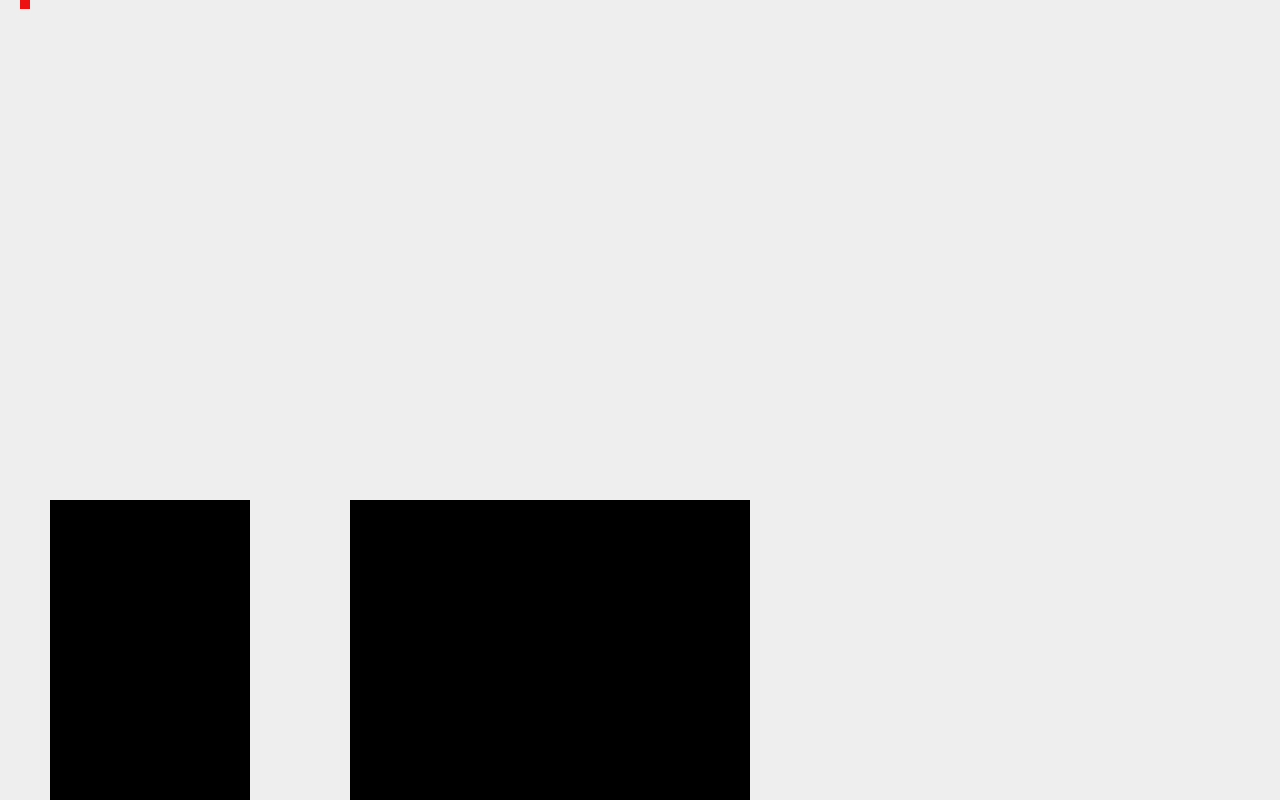
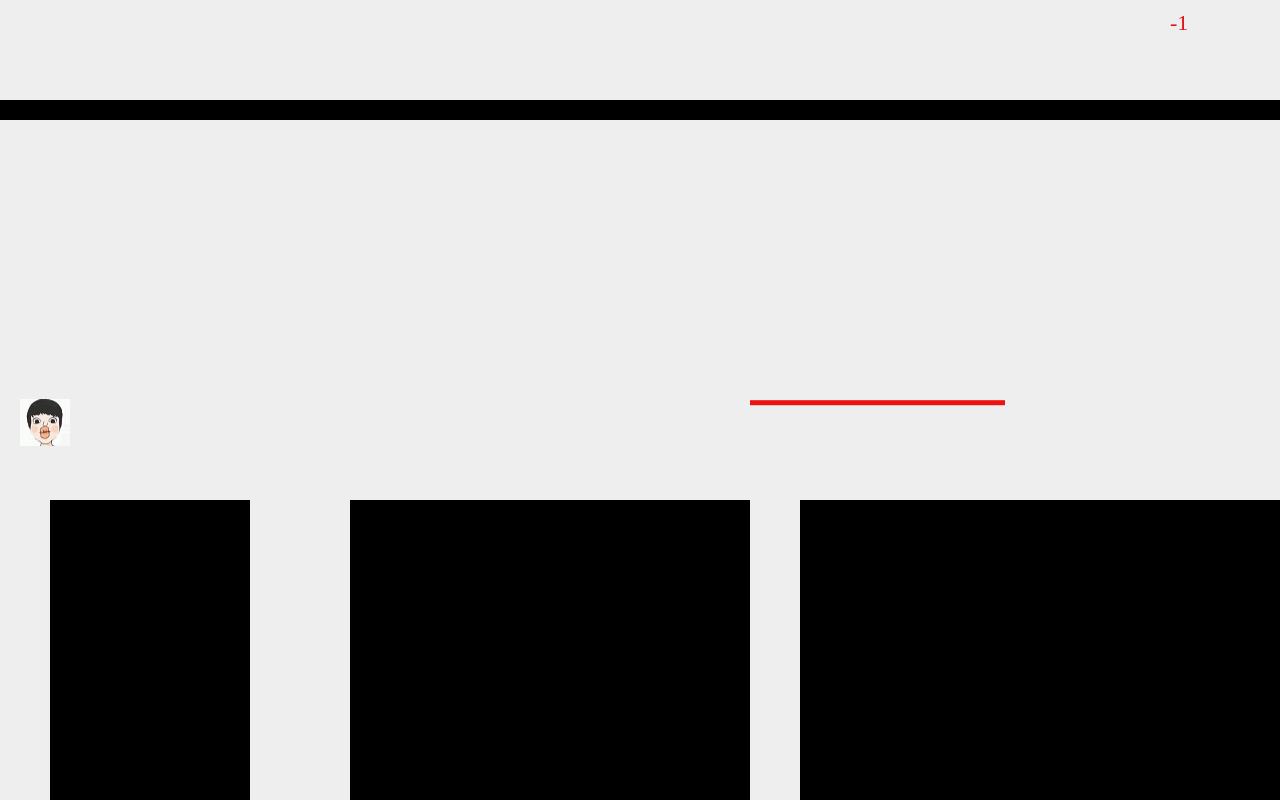
Before and after one commit to yuneil/Avalon, a website: page static/views/selina.html in a window 1280 px wide. Drawn offline with Linux system fonts and the light colour scheme.

Commit message:
碰撞模型

```diff
--- a/static/scripts/common/resolver.js
+++ b/static/scripts/common/resolver.js
@@ -7,13 +7,16 @@ class Resolver {
     init(callback) {
         var _this = this;
         this.callback = callback;
-        var ctxAudio = new window.AudioContext(),
-            analyser = ctxAudio.createAnalyser(),
-            buf = new Float32Array(1024),
-            input, error, frequency, pitch;
+        this.ctxAudio = new window.AudioContext();
+        this.analyser = this.ctxAudio.createAnalyser();
+        this.buf = new Float32Array(1024);
+        this.input;
+        this.error;
+        this.frequency;
+        this.pitch;
 
-        analyser.fftSize = 2048;
-        MIN_SAMPLES = 0; // will be initialized when AudioContext is created.
+        this.analyser.fftSize = 2048;
+        this.MIN_SAMPLES = 0; // will be initialized when AudioContext is created.
 
         navigator.getUserMedia({
             audio: true
@@ -22,14 +25,15 @@ class Resolver {
         });
 
         function eventGetUserMedia(stream) {
-            input = ctxAudio.createMediaStreamSource(stream);
-            var low = ctxAudio.createBiquadFilter();
+            _this.input = _this.ctxAudio.createMediaStreamSource(stream);
+            var low = _this.ctxAudio.createBiquadFilter();
             low.frequency.value = 1000.0;
             low.type = 'lowpass';
 
-            input.connect(low);
-            low.connect(analyser);
+            _this.input.connect(low);
+            low.connect(_this.analyser);
         }
+        return this;
     }
 
     start() {
@@ -52,11 +56,11 @@ class Resolver {
             return;
         }
 
-        analyser.getFloatTimeDomainData(buf);
+        this.analyser.getFloatTimeDomainData(this.buf);
 
-        frequency = pitch = this.autoCorrelate(buf, ctxAudio.sampleRate);
+        this.frequency = this.pitch = this.autoCorrelate(this.buf, this.ctxAudio.sampleRate);
 
-        this.callback();
+        this.callback(this.pitch);
 
         // var lastKey;
         // for (var key in AppConfig.dictTone) {
@@ -94,7 +98,7 @@ class Resolver {
             return -1;
 
         var lastCorrelation = 1;
-        for (var offset = MIN_SAMPLES; offset < MAX_SAMPLES; offset++) {
+        for (var offset = this.MIN_SAMPLES; offset < MAX_SAMPLES; offset++) {
             var correlation = 0;
 
             for (var i = 0; i < MAX_SAMPLES; i++) {
--- a/static/scripts/selina/config.js
+++ b/static/scripts/selina/config.js
@@ -2,4 +2,7 @@ var CONFIG = {
     pixelSpeed: 50,
     width: 0,
     height: 0,
+
+    //音符压缩比例
+    perPitch: 5
 }
--- a/static/scripts/selina/map/1.json
+++ b/static/scripts/selina/map/1.json
@@ -3,7 +3,9 @@
         [0, 0, 1, 2],
         [0, 0, 3, 5],
         [0, 0, 6, 10],
-        [0, 0, 12, 20]
+        [0, 0, 12, 20],
+        [0, 0, 21, 200],
+        [1, 0, 1, 200, 900]
     ],
-    "totalTime": 20
+    "totalTime": 200
 }
--- a/static/scripts/selina/stage.js
+++ b/static/scripts/selina/stage.js
@@ -1,15 +1,24 @@
 class Stage {
     constructor(_container, _option) {
         this.container = _container;
+        this.divPitch = undefined;
         this.canvas = undefined;
         this.ctx = undefined;
         this.canvasMap = undefined;
+        this.ctxMap = undefined;
         this.map = undefined;
         this.factory = new FactoryThing();
+        this.arrThing = [];
 
         this.initTime = undefined;
         this.isRunning = false;
         this.monstor = undefined;
+
+        this.sprite = undefined;
+        this.imgSprite = undefined;
+
+        this.resolver = new Resolver();
+        this.elapseTime = 0;
 
         this.option = {
             mapId: "1",
@@ -25,10 +34,13 @@ class Stage {
         this.canvas.height = CONFIG.height;
         this.ctx = this.canvas.getContext('2d');
 
+        this.divPitch = $('#divPitch');
+
         var _this = this;
         $.getJSON('/scripts/selina/map/' + this.option.mapId + '.json', function(res) {
             _this.map = res;
             _this.initMap();
+            _this.initSpriteImage();
         });
     }
 
@@ -38,11 +50,12 @@ class Stage {
         this.canvasMap = document.createElement('canvas'); // 离线缓存，整张地图
         this.canvasMap.width = this.map.totalTime * CONFIG.pixelSpeed; //最大速度下，每秒50像素
         this.canvasMap.height = CONFIG.height;
-        var ctx = this.canvasMap.getContext('2d');
+        this.ctxMap = this.canvasMap.getContext('2d');
 
         for (var i = 0; i < this.map.data.length; i++) {
             var thing = this.factory.getEntity(this.map.data[i]);
-            thing.print(ctx);
+            this.arrThing.push(thing);
+            thing.print(this.ctxMap);
         }
         this.container.appendChild(this.canvas);
 
@@ -53,7 +66,12 @@ class Stage {
     start() {
         this.initTime = new Date();
         this.isRunning = true;
+        this.resolver.start();
         this.render();
+    }
+
+    initSpriteImage() {
+        this.imgSprite = document.getElementById('imgSprite');
     }
 
     render() {
@@ -62,9 +80,9 @@ class Stage {
         function play() {
             if (!_this.isRunning) return;
             var now = new Date();
-            var elapse = now - _this.initTime;
+            _this.elapseTime = (now - _this.initTime) / 1000;
             _this.ctx.clearRect(0, 0, CONFIG.width, CONFIG.height);
-            _this.ctx.drawImage(_this.canvasMap, elapse / 1000 * 50, 0, CONFIG.width, CONFIG.height, 0, 0, CONFIG.width, CONFIG.height);
+            _this.ctx.drawImage(_this.canvasMap, _this.elapseTime * 50, 0, CONFIG.width, CONFIG.height, 0, 0, CONFIG.width, CONFIG.height);
 
             _this.monstor.y -= 1;
             _this.monstor.paint(_this.ctx);
@@ -74,18 +92,61 @@ class Stage {
     }
 
     initSprite() {
-        var sprite = {}
-        sprite.x = 20;
-        sprite.y = 300;
-        sprite.size = 10;
-        sprite.paint = function run(context) {
+        this.sprite = {};
+        var _this = this;
+        this.sprite.x = 20;
+        this.sprite.y = 300;
+        this.sprite.size = 50;
+        this.sprite.paint = function(context) {
+            if (!_this.imgSprite) return;
             context.save();
-            context.fillStyle = '#e11';
-            context.fillRect(this.x, this.y, sprite.size, sprite.size);
+            _this.ctx.drawImage(_this.imgSprite, 0, 0, 50, 50, this.x, this.y, _this.sprite.size, _this.sprite.size);
             context.restore();
-        }
+        };
 
-        this.monstor = sprite;
+        this.sprite.over = function() {
+            console.log('game over~');
+        };
+
+
+        // 命中测试，确认小屎球是否碰到墙壁边缘
+        this.sprite.test = function(pitch) {
+            for (var i = 0, item; i < _this.arrThing.length; i++) {
+                item = _this.arrThing[i];
+                // 如果当前时间在物体出现时间内
+                if (_this.elapseTime >= item.tStart && _this.elapseTime <= item.tEnd) {
+                    // 如果物体没有碰到边界
+                    if (!item.test()) {
+                        return false;
+                    }
+                }
+            }
+            return true;
+        };
+
+        this.monstor = this.sprite;
+
+        this.resolver.init(function(pitch) {
+            //显示当前音调 其实是频率~
+            _this.divPitch.html(pitch);
+
+            //屏幕中心
+            _this.sprite.y = CONFIG.height / 2 - (pitch / CONFIG.perPitch);
+
+            var now = new Date();
+            var elapse = now - _this.initTime;
+            _this.ctxMap.save();
+            _this.ctxMap.fillStyle = '#e11';
+            _this.ctxMap.fillRect(_this.sprite.x + CONFIG.width - 300 + elapse / 1000 * 50, _this.sprite.y, 5, 5);
+            _this.ctxMap.restore();
+
+
+            // 如果碰到屏幕边缘，则game over
+            if (!_this.sprite.test(pitch)) {
+                console.log("upper: " + (CONFIG.height / 2 + 200) + "; lowwer: " + (_this.sprite.y < CONFIG.height / 2 - 200) + "; now:" + (pitch / 10 + CONFIG.height / 2 - 100));
+                _this.sprite.over();
+            }
+        });
     }
 
     initWidget() {
--- a/static/scripts/selina/thing/factoryThing.js
+++ b/static/scripts/selina/thing/factoryThing.js
@@ -23,5 +23,6 @@ class FactoryThing {
 
     init() {
         this.add(0, ThingGround);
+        this.add(1, ThingSky);
     }
 };
--- a/static/scripts/selina/thing/thingGround.js
+++ b/static/scripts/selina/thing/thingGround.js
@@ -11,4 +11,8 @@ class ThingGround {
         context.fillRect(this.tStart * CONFIG.pixelSpeed, 500, (this.tEnd - this.tStart) * CONFIG.pixelSpeed, CONFIG.height - 500);
         context.restore();
     }
+
+    test(pitch) {
+        return true;
+    }
 }
--- /dev/null
+++ b/static/scripts/selina/thing/thingSky.js
@@ -0,0 +1,20 @@
+class ThingSky {
+    constructor(element) {
+        this.type = element[0];
+        this.event = element[1];
+        this.tStart = element[2];
+        this.tEnd = element[3];
+        this.pitch = element[4];
+    }
+
+    print(context) {
+        context.save();
+        context.fillRect(this.tStart * CONFIG.pixelSpeed, 100, (this.tEnd - this.tStart) * CONFIG.pixelSpeed, 200 - this.pitch / CONFIG.perPitch);
+        context.restore();
+    }
+
+    // 若碰撞到物体，返回失败
+    test(pitch) {
+        return pitch < this.pitch;
+    }
+}
--- a/static/views/selina.html
+++ b/static/views/selina.html
@@ -15,16 +15,32 @@
             background-color: #eee;
             overflow: hidden;
         }
+
+        .divPitch {
+            font-size: 22px;
+            color: #e11111;
+            width: 100px;
+            height: 40px;
+            position: absolute;
+            top: 10px;
+            right: 10px;
+        }
     </style>
 </head>
 
 <body>
+
     <div id='divStage'></div>
+    <div id='divPitch' class="divPitch"></div>
+
+    <img src="/scripts/selina/img/sprite.jpg" id="imgSprite" style="display: none;" />
 </body>
 
 <script src='/scripts/lib/jquery-3.2.1.js'></script>
 <script src='/scripts/selina/config.js'></script>
+<script src='/scripts/common/resolver.js'></script>
 <script src='/scripts/selina/thing/thingGround.js'></script>
+<script src='/scripts/selina/thing/thingSky.js'></script>
 <script src='/scripts/selina/thing/factoryThing.js'></script>
 <script src='/scripts/selina/stage.js'></script>
 <script src='/scripts/selina/selina.js'></script>
```
Also changed, not shown: static/scripts/selina/img/sprite.jpg (added), static/scripts/selina/img/sprite1.jpg (added).
